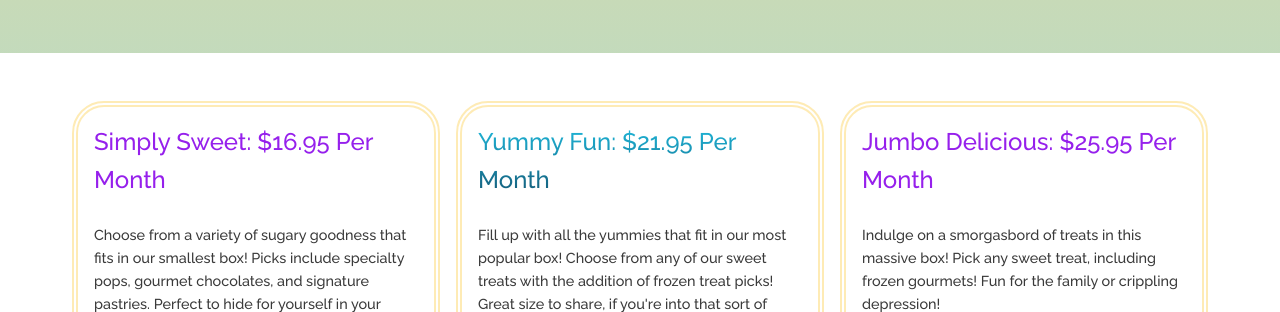
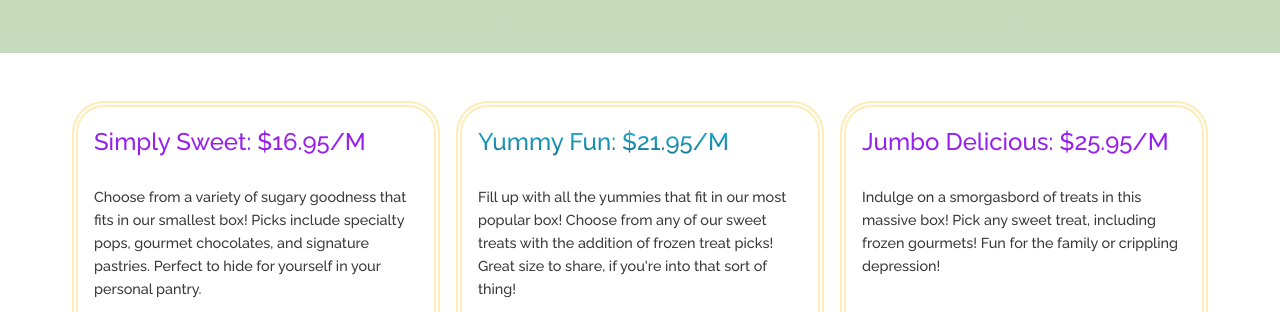
Before and after one commit to ashpollard11/Week2-Homework, a website: page index.html in a window 1280 px wide. Shown: the part 462-774 px from the top of the page. Drawn offline with Linux system fonts and the light colour scheme.

Commit message:
Fourth Commit
Changes to text in boxes, keyframes for candy rain animation

```diff
--- a/index.html
+++ b/index.html
@@ -40,18 +40,18 @@
 
 		<div class="row">
 			<div class="col">
-				<h3>Simply Sweet: $16.95 Per Month</h3>
+				<h3>Simply Sweet: $16.95/M</h3>
 				<p>Choose from a variety of sugary goodness that fits in our smallest box!
 				Picks include specialty pops, gourmet chocolates, and signature pastries. Perfect to hide for yourself in your personal pantry.</p>
 				<a href="" class="button">Choose Your Treats</a>
 			</div>
 			<div class="col popular">
-				<h3>Yummy Fun: $21.95 Per Month </h3>
+				<h3>Yummy Fun: $21.95/M </h3>
 				<p>Fill up with all the yummies that fit in our most popular box! Choose from any of our sweet treats with the addition of frozen treat picks! Great size to share, if you're into that sort of thing!</p>
 				<a href="" class="button">Choose Your Treats</a>
 			</div>
 			<div class="col">
-				<h3>Jumbo Delicious: $25.95 Per Month</h3>
+				<h3>Jumbo Delicious: $25.95/M</h3>
 				<p>Indulge on a smorgasbord of treats in this massive box! Pick any sweet treat, including frozen gourmets! Fun for the family or crippling depression!</p>
 				<a href="" class="button">Choose Your Treats</a>
 			</div> <!-- row ends -->
--- a/src/scss/main.scss
+++ b/src/scss/main.scss
@@ -272,7 +272,7 @@ footer {
 	@keyframes ani-drop {
 		0% { top: -100%; }
 		80% { opacity: 0; }
-		100% { top: 150%; transform: rotate(360deg); opacity: 0; }
+		100% { top: 100%; transform: rotate(360deg); opacity: 0; display: none; }
 	}
 
 }
```
Also changed, not shown: dist/css/main.css, 1 other file.
